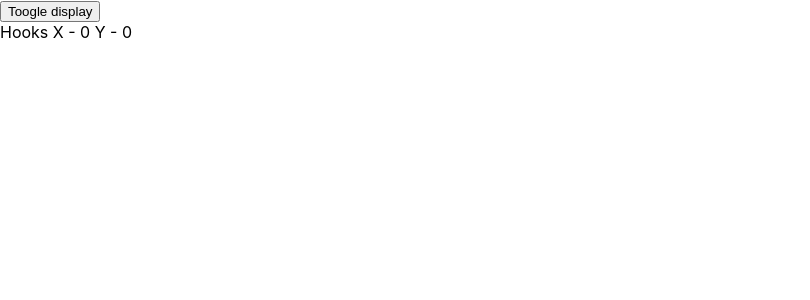
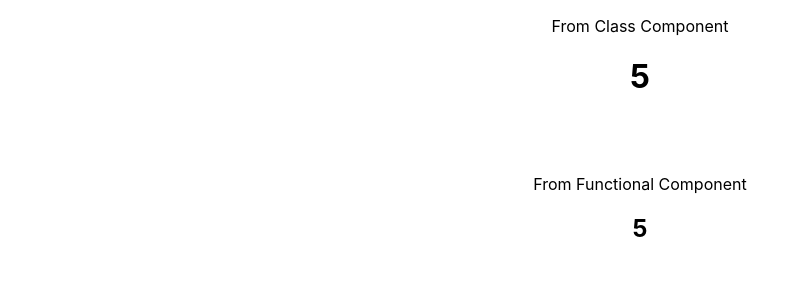
Before and after one commit to sbhusal123/react-hooks, a React (Create React App) app: page / in a window 1280 px wide. Shown: the top 300 px of the page, without its empty margins (0-810 px from the left). Built offline with nearby package versions, Linux system fonts and the light colour scheme.

Commit message:
useEffect common mistaakes docs.

```diff
--- a/src/App.js
+++ b/src/App.js
@@ -1,11 +1,15 @@
 import React from "react";
 
-import UseEffectWithUnmount from "./Components/UseEffectHooks/UnMountingCleanup/UseEffectWithUnmount";
+import IntervalFunctional, {
+    IntervalClass
+} from "./Components/UseEffectHooks/CommonMistakes";
 
 function App() {
     return (
         <div className="App">
-            <UseEffectWithUnmount />
+            <IntervalClass />
+            <br />
+            <IntervalFunctional />
         </div>
     );
 }
--- /dev/null
+++ b/src/Components/UseEffectHooks/CommonMistakes.js
@@ -0,0 +1,71 @@
+import React, { Component, useState, useEffect } from "react";
+
+export class IntervalClass extends Component {
+    constructor(props) {
+        super(props);
+        this.state = {
+            count: 0
+        };
+    }
+
+    componentDidMount() {
+        this.interval = setInterval(this.tick, 1000);
+    }
+
+    // To Prevent Memory Leakage
+    componentWillUnmount() {
+        clearInterval(this.interval);
+    }
+
+    tick = () => {
+        this.setState({
+            count: this.state.count + 1
+        });
+    };
+
+    render() {
+        return (
+            <div>
+                <p align="center">From Class Component</p>
+                <h1 align="center">{this.state.count}</h1>
+            </div>
+        );
+    }
+}
+
+function IntervalFunctional() {
+    const [count, setCount] = useState(0);
+
+    /*
+        If you think dependency array is a way to specifiy
+        when you want to rerun the effect, the you're
+        going to run into the problem.
+
+        Instead dependency array can be thought of as a way to let react know
+        about everything that the effect must watch for changes.
+    */
+
+    const tick = () => {
+        setCount(prevCount => prevCount + 1);
+    };
+
+    // Bind on initial render only
+    //
+    useEffect(() => {
+        const interval = setInterval(tick, 1000);
+
+        return () => {
+            clearInterval(interval);
+        };
+    }, []);
+
+    return (
+        <div>
+            <br />
+            <p align="center">From Functional Component</p>
+            <h2 align="center">{count}</h2>
+        </div>
+    );
+}
+
+export default IntervalFunctional;
```
Also changed, not shown: src/Components/UseEffectHooks/README.md, 1 other file (tests, documents, lock files or other folders).
